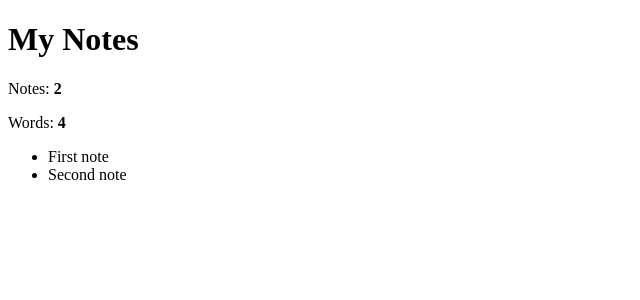
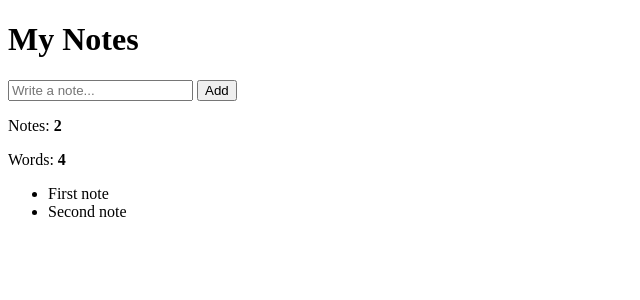
Before and after one commit to Srishtiyadav04/My_Journals, a Flask app: page / in a window 1280 px wide. Shown: the top 300 px of the page, without its empty margins (0-640 px from the left). Run offline with Flask 3, Linux system fonts and the light colour scheme.

Commit message:
add form to create notes

```diff
--- a/demo project/app.py
+++ b/demo project/app.py
@@ -12,4 +12,4 @@ def home():
     return render_template("index.html")        # was: return "Hello, my website works!"
 
 if __name__ == "__main__":
-    app.run(debug=True)
+        app.run(debug=True, port=5001)
--- a/demo project/notes_routes.py
+++ b/demo project/notes_routes.py
@@ -1,8 +1,8 @@
-from flask import Blueprint, jsonify
+from flask import Blueprint, jsonify, request
 
 notes_bp = Blueprint("notes", __name__)
 
-# a fake list for now; we'll store real data later
+# a temporary list; it resets when the server restarts
 notes = [
     {"id": 1, "text": "First note"},
     {"id": 2, "text": "Second note"},
@@ -11,3 +11,16 @@ notes = [
 @notes_bp.route("/")
 def list_notes():
     return jsonify(notes)
+
+@notes_bp.route("/", methods=["POST"])
+def add_note():
+    data = request.get_json()
+    text = (data.get("text") or "").strip()
+
+    if not text:
+        return jsonify({"error": "Note cannot be empty"}), 400
+
+    new_id = max((n["id"] for n in notes), default=0) + 1
+    note = {"id": new_id, "text": text}
+    notes.append(note)
+    return jsonify(note), 201
--- a/demo project/templates/index.html
+++ b/demo project/templates/index.html
@@ -7,17 +7,28 @@
 <body>
   <h1>My Notes</h1>
 
+  <form id="note-form">
+    <input id="note-input" type="text" placeholder="Write a note..." autocomplete="off">
+    <button type="submit">Add</button>
+  </form>
+  <p id="error" style="color: red;"></p>
+
   <p>Notes: <strong id="stat-total">0</strong></p>
   <p>Words: <strong id="stat-words">0</strong></p>
 
   <ul id="note-list"></ul>
 
   <script>
+    const form = document.getElementById("note-form");
+    const input = document.getElementById("note-input");
+    const errorBox = document.getElementById("error");
+
     async function loadNotes() {
       const response = await fetch("/api/notes/");
       const notes = await response.json();
 
       const list = document.getElementById("note-list");
+      list.innerHTML = "";
       for (const note of notes) {
         const li = document.createElement("li");
         li.textContent = note.text;
@@ -33,8 +44,32 @@
       document.getElementById("stat-words").textContent = stats.total_words;
     }
 
-    loadNotes();
-    loadStats();
+    function refresh() {
+      loadNotes();
+      loadStats();
+    }
+
+    form.addEventListener("submit", async function (event) {
+      event.preventDefault();
+      errorBox.textContent = "";
+
+      const response = await fetch("/api/notes/", {
+        method: "POST",
+        headers: { "Content-Type": "application/json" },
+        body: JSON.stringify({ text: input.value }),
+      });
+
+      if (!response.ok) {
+        const data = await response.json();
+        errorBox.textContent = data.error;
+        return;
+      }
+
+      input.value = "";
+      refresh();
+    });
+
+    refresh();
   </script>
 </body>
 </html>
```
